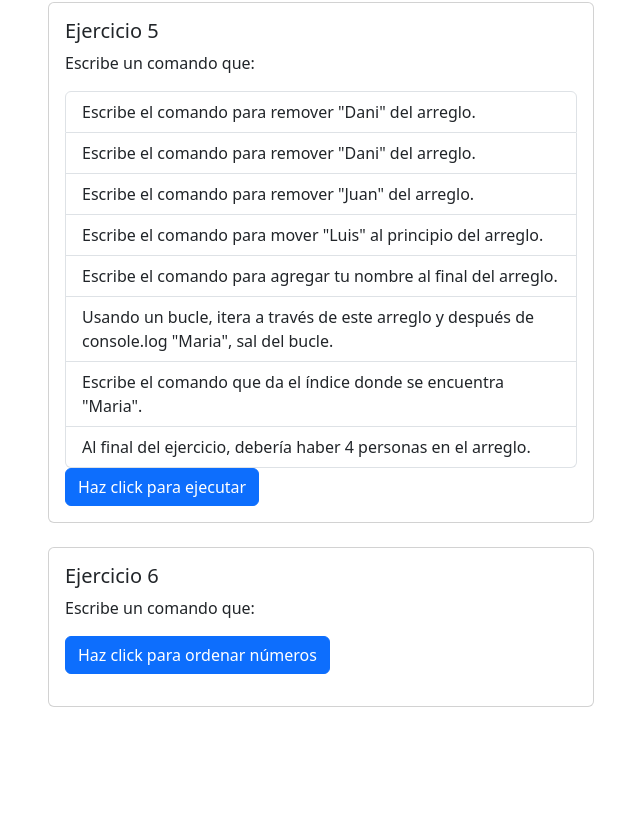
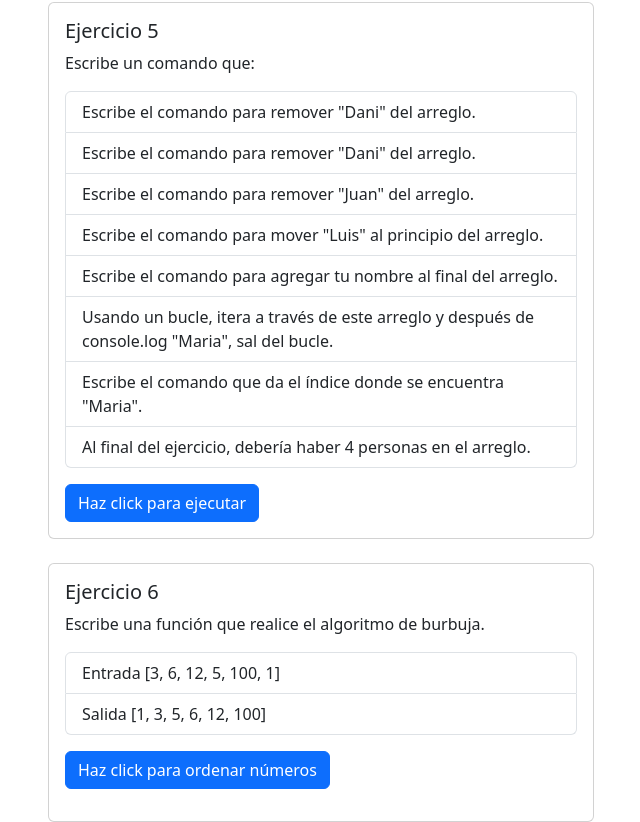
Before and after one commit to rodolforuiz1805/ejercicios-javascript, a plain HTML site: page index.html in a window 1280 px wide. Shown: the part 1014-1836 px from the top of the page, without its empty margins (34-674 px from the left). Before the commit the page ends 1721 px from the top, so only its background shows below. Drawn offline with nearby package versions, Linux system fonts and the light colour scheme.

Commit message:
update: actualizando descripción ejercicio 6

```diff
--- a/index.html
+++ b/index.html
@@ -68,15 +68,19 @@
                             <li class="list-group-item">Escribe el comando que da el índice donde se encuentra "Maria".</li>
                             <li class="list-group-item">Al final del ejercicio, debería haber 4 personas en el arreglo.</li>
                         </ul>
-                        <button class="btn btn-primary" id="ejecutarBtn">Haz click para ejecutar</button>
+                        <button class="btn btn-primary mt-3" id="ejecutarBtn">Haz click para ejecutar</button>
                         <div id="imprimirResultado"></div>
                     </div>
                 </div>
                 <div class="card mt-4">
                     <div class="card-body">
                         <h5 class="card-title">Ejercicio 6</h5>
-                        <p class="card-text">Escribe un comando que:</p>
-                        <button id="" class="btn btn-primary" onclick="ordenarNumeros()">Haz click para ordenar números</button>
+                        <p class="card-text">Escribe una función que realice el algoritmo de burbuja.</p>
+                        <ul class="list-group">
+                            <li class="list-group-item">Entrada [3, 6, 12, 5, 100, 1]</li>
+                            <li class="list-group-item">Salida [1, 3, 5, 6, 12, 100]</li>
+                        </ul>
+                        <button id="" class="btn btn-primary mt-3" onclick="ordenarNumeros()">Haz click para ordenar números</button>
                         <p id="resultadoFinal"></p>
                     </div>
                 </div>
```
